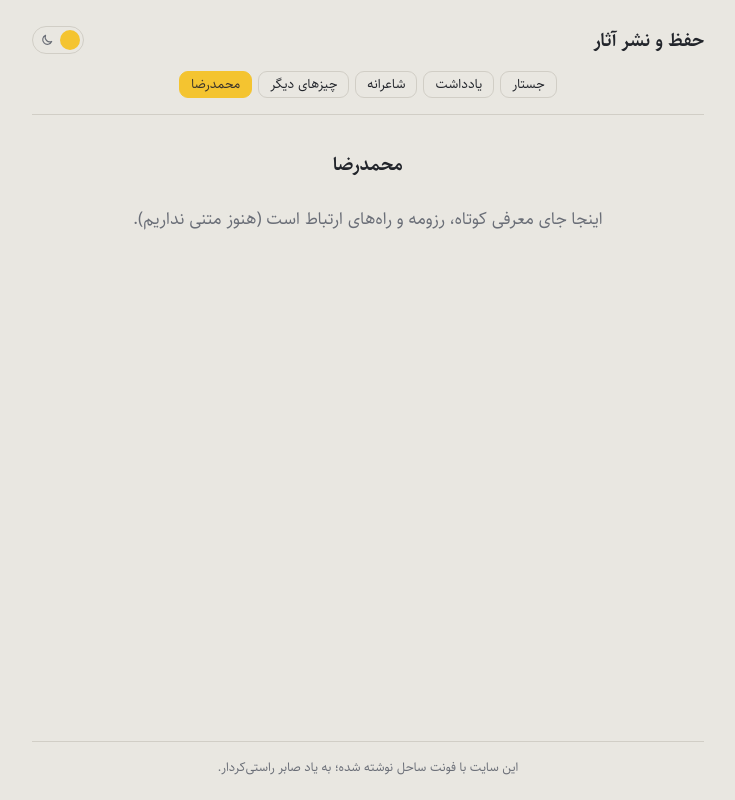
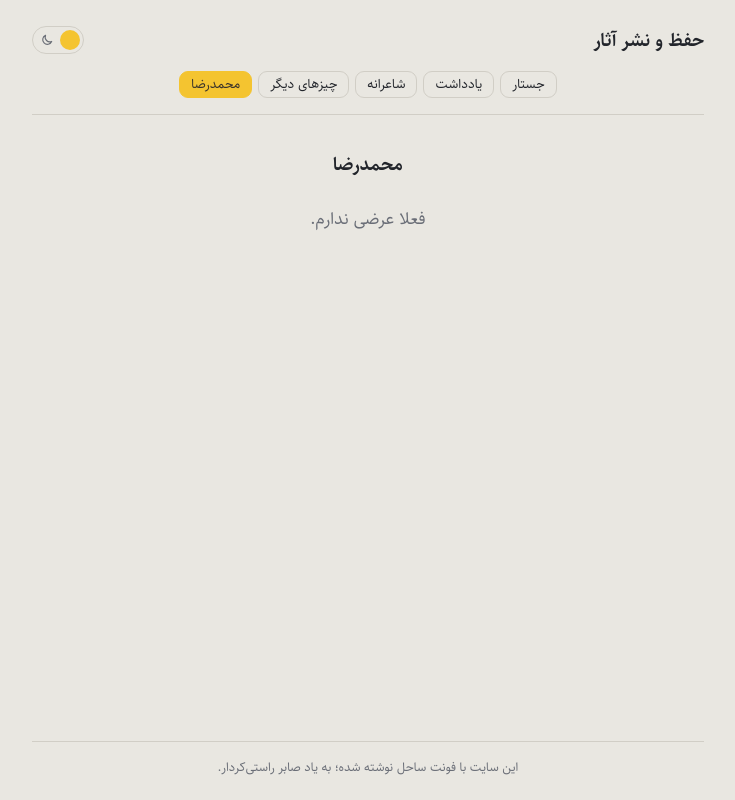
Before and after one commit to mamarezow/hefzonashr, an Eleventy site: page src/me.md in a window 1280 px wide. Shown: the whole page, without its empty margins (272-1007 px from the left). Built offline with nearby package versions, Linux system fonts and the light colour scheme; Eleventy itself is replaced by a stand-in of ours; files that its build step writes are made by us from their sources.

Commit message:
Update صفحه‌ها “me”

```diff
--- a/src/me.md
+++ b/src/me.md
@@ -4,4 +4,5 @@ title: محمدرضا
 pill: /me/
 permalink: /me/
 ---
-اینجا جای معرفی کوتاه، رزومه و راه‌های ارتباط است (هنوز متنی نداریم).
+
+فعلا عرضی ندارم.
```
